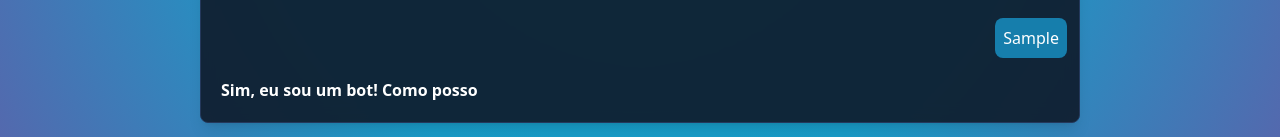
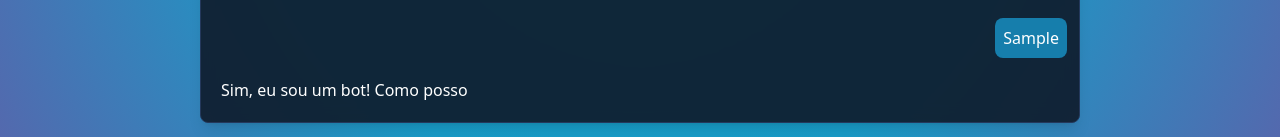
Before and after one commit to ArthurPdaSilva/finance-app, a Next.js app: page /chat in a window 1280 px wide. Both pictures are taken after typing "Sample" into the empty fields and a click on the button "Enviar". Shown: the part 584-721 px from the top of the page. Built offline with nearby package versions, Linux system fonts and the light colour scheme.

Commit message:
fix: font

```diff
--- a/src/components/Messages.tsx
+++ b/src/components/Messages.tsx
@@ -27,7 +27,7 @@ export const Messages = () => {
         <div className={"flex gap-2 self-start"}>
           <p
             className={
-              "rounded-lg p-2 text-sm md:text-base text-white self-start font-bold"
+              "rounded-lg p-2 text-sm md:text-base text-white self-start font-medium"
             }
           >
             Olá! Eu sou o Finance Bot, seu assistente financeiro virtual. Estou
@@ -47,10 +47,10 @@ export const Messages = () => {
           }`}
         >
           <p
-            className={`rounded-lg p-2 text-sm md:text-base ${
+            className={`rounded-lg p-2 text-sm md:text-base font-medium ${
               msg.sender === "user"
                 ? "bg-[#167EAC] text-white self-end"
-                : "text-white self-start  font-bold"
+                : "text-white self-start"
             }`}
           >
             {msg.text}
--- a/src/components/SendInput.tsx
+++ b/src/components/SendInput.tsx
@@ -34,7 +34,7 @@ export const SendInput = () => {
       />
       <button
         type="submit"
-        className="bg-[#167EAC] hover:bg-[#199BC7] text-white rounded-r-md px-4 py-2 transition-colors duration-300 cursor-pointer -ml-2.5"
+        className="bg-[#167EAC] hover:bg-[#199BC7] text-white rounded-r-md px-4 py-2 transition-colors duration-300 cursor-pointer -ml-2.5 font-medium"
       >
         Enviar
       </button>
```
